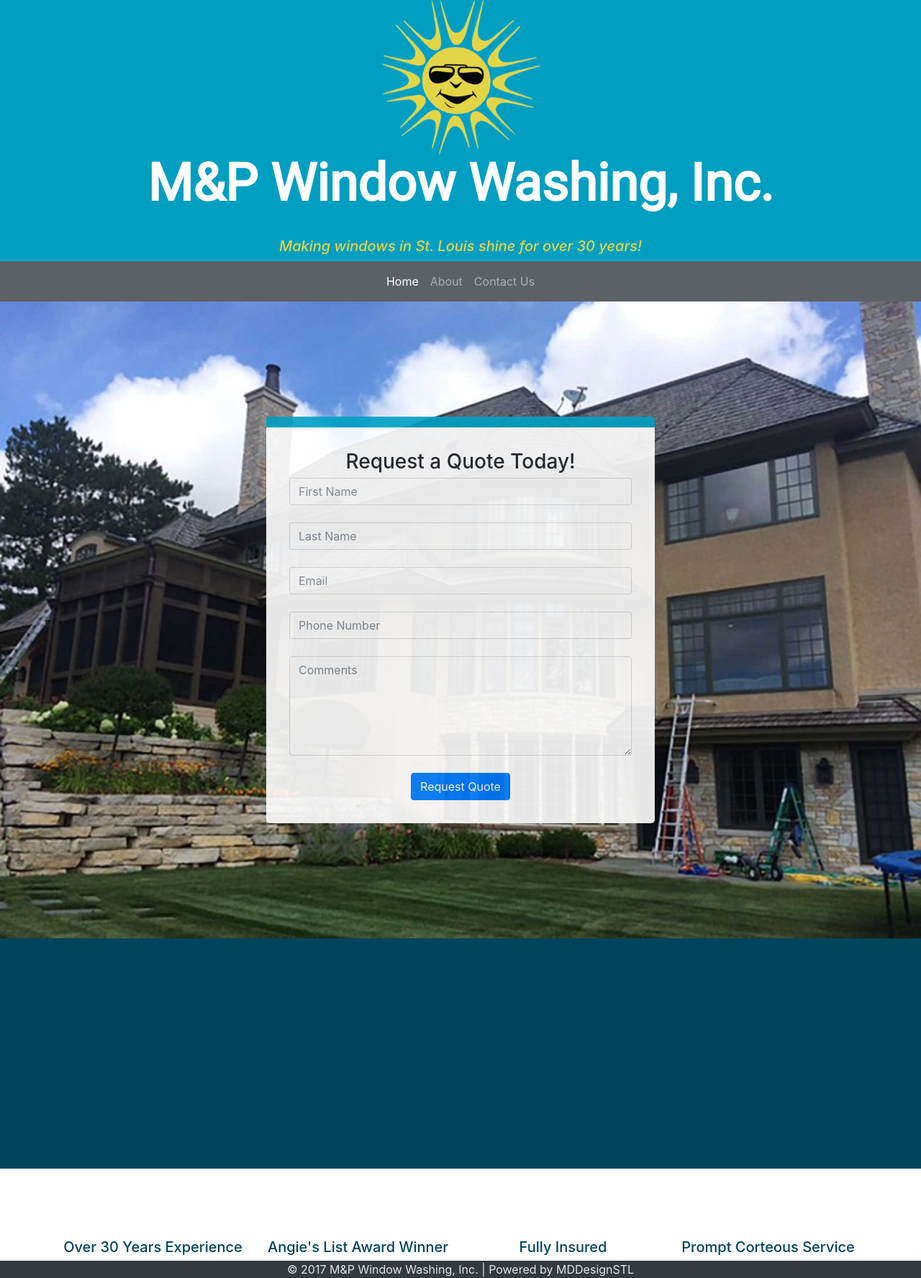
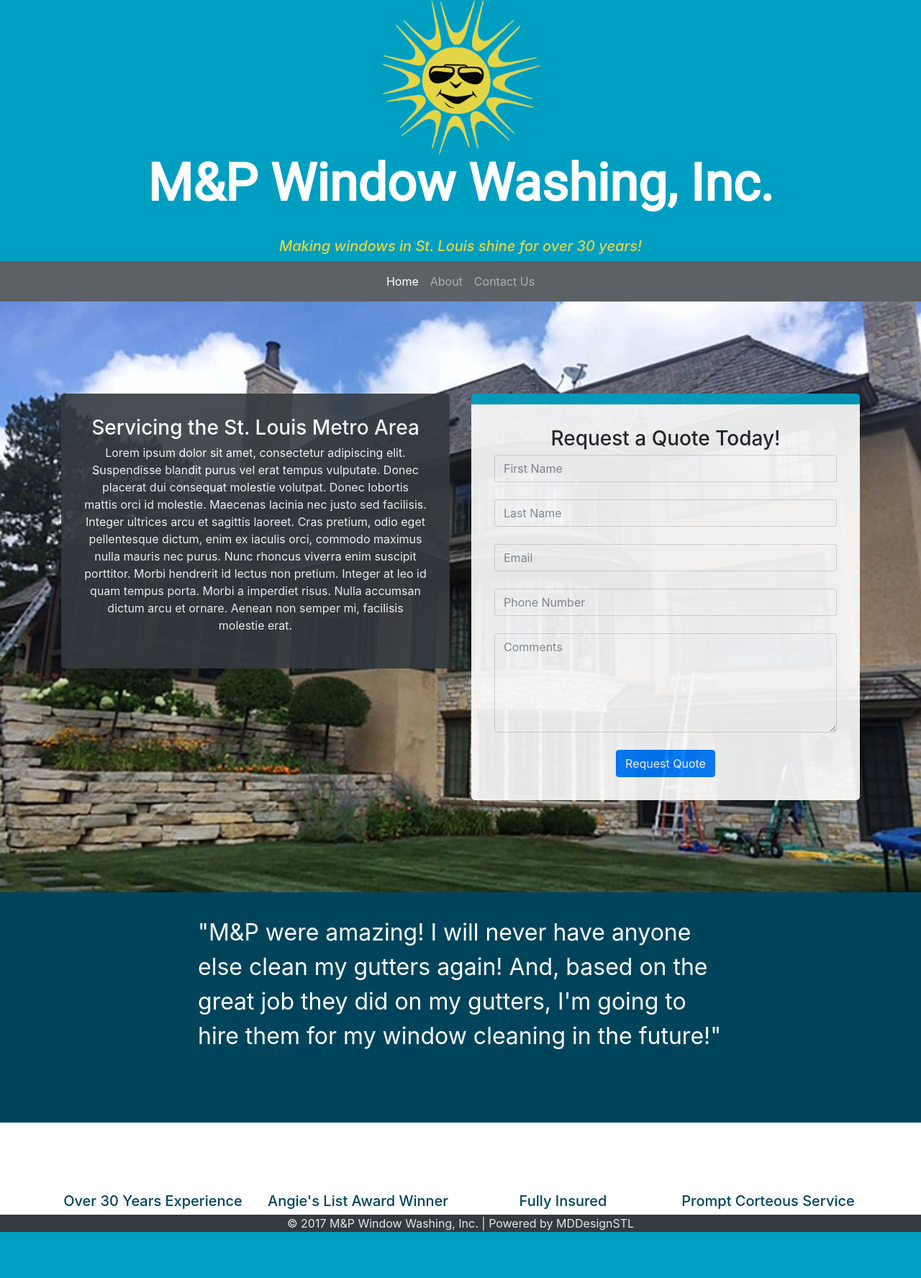
Before and after one commit to MichaelDill/MPWW, a PHP site: page / in a window 1280 px wide. Shown: the whole page at 72% size. After the commit the page ends 1712 px from the top, so only its background shows below. Run offline with PHP 8.4, Linux system fonts and the light colour scheme; some libraries are stand-ins or nearby versions; some web fonts are replaced.

Commit message:
Quotes slider, Extra Marketing banner

```diff
--- a/css/style.css
+++ b/css/style.css
@@ -66,24 +66,49 @@ a.nav-link {
 .section1 {
     background: url('../assets/house.jpg')  no-repeat fixed center;
     background-size: cover;
-
 }
 
+.banner1 {
+    color: #fff;
+    text-align: center;
+    opacity: .9;
+    border-radius: 5px;
+    margin-bottom: 10em;
+    padding: 1em;
+    margin: 4em 0 2em 0;
+}
 /* Quote Form */
 .quote-border {
     background: #009fc2;
     opacity: .9;
     border-radius: 5px 5px 0 0;
     height: 15px;
-    margin-top: 10em;
+    margin-top: 2em;
 }
 .quote-form {
     text-align: center;
     background: #fff;
     opacity: .9;
     border-radius: 0 0 5px 5px;
-    margin-bottom: 10em;
-    padding: 2em;
+    margin-bottom: 4em;
+    padding: 1em;
+}
+
+/*Section 2*/
+
+#quote-carousel {
+    color: #fff;
+    height: 14em;
+
+}
+
+.carousel-item{
+    margin-top: 2em;
+    height: 10em;
+}
+
+.carousel-item blockquote{
+    font-size: 1.2em;
 }
 
 /*section 3*/
@@ -104,6 +129,72 @@ a.nav-link {
 .footer {
     color: #E6E6E6;
 }
+
+/*responsive styles*/
+
+/* Extra small devices (portrait phones, less than 576px)*/
+/* No media query since this is the default in Bootstrap*/
+
+/* Small devices (landscape phones, 576px and up)*/
+@media (min-width: 576px) {
+
+
+ }
+
+/* Medium devices (tablets, 768px and up)*/
+@media (min-width: 768px) { ... }
+
+/* Large devices (desktops, 992px and up)*/
+@media (min-width: 992px) {
+
+.banner1 {
+    color: #fff;
+    text-align: center;
+    opacity: .9;
+    border-radius: 5px;
+    padding: 2em;
+    margin: 8em 0;
+}
+/* Quote Form */
+.quote-border {
+    margin-top: 8em;
+}
+.quote-form {
+    margin-bottom: 8em;
+    padding: 2em;
+}
+
+/*Section 2*/
+
+#quote-carousel {
+    color: #fff;
+    height: 20em;
+}
+
+.carousel-item{
+    height: 16em;
+}
+
+.carousel-item blockquote{
+    font-size: 2em;
+}
+
+     }
+
+
+
+/* Extra large devices (large desktops, 1200px and up)*/
+@media (min-width: 1200px) { ... }
+
+
+
+
+
+
+
+
+
+
 /*testing styles*/
 
 
--- a/index.html
+++ b/index.html
@@ -57,7 +57,14 @@
     <div class="container-fluid section1"><!-- section1-->
         <div class="container">
             <div class="row">
-                <div class="col-md-6 center-block">
+                <div class="col-md-6"> <!-- marketing banner1 -->
+                    <div class="banner1 bg-dark">
+                        <h3>Servicing the St. Louis Metro Area</h3>
+                        <p>Lorem ipsum dolor sit amet, consectetur adipiscing elit. Suspendisse blandit purus vel erat tempus vulputate. Donec placerat dui consequat molestie volutpat. Donec lobortis mattis orci id molestie. Maecenas lacinia nec justo sed facilisis. Integer ultrices arcu et sagittis laoreet. Cras pretium, odio eget pellentesque dictum, enim ex iaculis orci, commodo maximus nulla mauris nec purus. Nunc rhoncus viverra enim suscipit porttitor. Morbi hendrerit id lectus non pretium. Integer at leo id quam tempus porta. Morbi a imperdiet risus. Nulla accumsan dictum arcu et ornare. Aenean non semper mi, facilisis molestie erat.
+                        </p>
+                    </div>
+                </div>
+                <div class="col-md-6"> <!-- floating contact form -->
                     <div class="quote-border"></div>
                     <div class="quote-form">
                         <h3>Request a Quote Today!</h3>
@@ -83,9 +90,32 @@
         </div>
     </div>
 
-    <div class="container-fluid test2 db"><!-- section2-->
+
+    <div class="container-fluid db"><!-- section2-->
         <div class="container">
             <div class="row">
+                <div class="center-block col-md-8">
+                    <div id="quote-carousel" class="carousel slide" data-ride="carousel">
+                        <div class="carousel-inner">
+
+                            <div class="carousel-item active">
+                                        <blockquote>"M&P were amazing! I will never have anyone else clean my gutters again! And, based on the great job they did on my gutters, I'm going to hire them for my window cleaning in the future!"</h3></blockquote>
+                            </div>
+
+                            <div class="carousel-item">
+                                        <blockquote>"We have used M&P for years to clean our gutters. Their service has been consistently top-drawer."</blockquote>
+                            </div>
+
+                            <div class="carousel-item">
+                                        <blockquote>"They did a wonderful job with the windows. Very through and pleasant. I can't believe how different my windows look now!"</blockquote>
+                            </div>
+
+                        <!-- <div class="carousel-item">
+                                <h3></h3>
+                            </div> -->
+                        </div>
+                    </div>
+                </div>
             </div>
         </div>
     </div>
--- a/js/scripts.js
+++ b/js/scripts.js
@@ -1,7 +1,9 @@
 (function ($) {
   $(document).ready(function(){
 
-	// hide .navbar first
+	$('.carousel').carousel({
+  interval: 6000
+})
 
 
 
```
